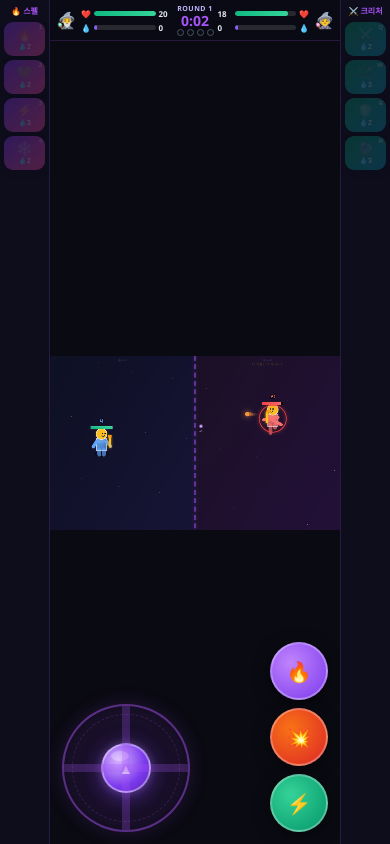
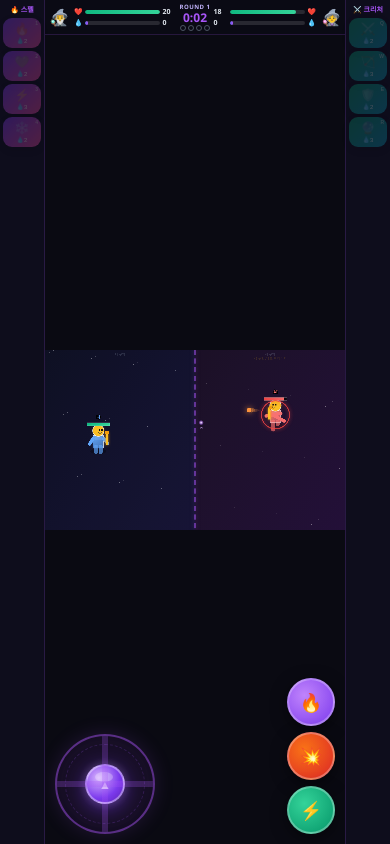
Before and after one commit to HongbinPark99/spell-arena, a plain HTML site: page index.html in a window 390 px wide. Both pictures are taken after a click on the button "⚡ 게임 시작". Drawn offline with Linux system fonts and the light colour scheme.

Commit message:
모바일 UI 최적화, 얼음 공격 변경, 스펠 속도 감소

```diff
--- a/index.html
+++ b/index.html
@@ -206,8 +206,43 @@ body{
 
 /* Show on touch/narrow (Galaxy Fold inner ~280px, outer ~375px, regular mobile ≤820px) */
 @media (max-width:900px),(pointer:coarse),(max-device-width:900px){
-  .side-panel{width:clamp(50px,8vw,72px);}
-  .action-btn{font-size:13px;padding:5px 2px;}
+  #menuScreen{padding:12px;}
+  #menuScreen h1{font-size:clamp(16px,4vw,32px);}
+  .tagline{font-size:clamp(8px,1.3vw,11px);}
+  .mode-tabs{gap:6px;}
+  .tab-btn{padding:8px 12px;font-size:clamp(11px,1.8vw,13px);}
+  .info-grid{grid-template-columns:1fr;gap:5px;font-size:clamp(8px,1.3vw,11px);}
+  .info-card{padding:7px;}
+  .primary-btn{padding:8px 20px;font-size:clamp(12px,1.8vw,14px);}
+  .mp-panel{padding:10px;}
+  .mp-input{padding:8px 10px;font-size:14px;}
+  .room-code{font-size:clamp(20px,4vw,28px);}
+
+  #hud{padding:3px 4px;gap:3px;}
+  .hud-bars{gap:2px;}
+  .hud-bar-row{font-size:7px;gap:2px;}
+  .hud-track{height:4px;min-width:15px;}
+  .hud-val{font-size:7px;}
+  #round-info{font-size:6px;}
+  #timer{font-size:12px;}
+  .pips{gap:2px;}
+  .pip{width:6px;height:6px;border-width:1px;}
+
+  .side-panel{width:clamp(45px,7vw,65px);gap:3px;padding:4px 3px;}
+  .panel-title{font-size:7px;margin-bottom:1px;}
+  .action-btn{font-size:12px;padding:4px 2px;gap:1px;}
+  .action-btn .key{font-size:5px;}
+  .action-btn .cost{font-size:6px;}
+  .cd-mask{font-size:8px;}
+
+  #joystick-zone{width:100px;height:100px;bottom:10px;left:10px;}
+  #joystick-base{border-width:2px;}
+  #joystick-stick{width:40px;height:40px;}
+  #stick-arrow{font-size:12px;}
+
+  #mobile-actions{bottom:10px;right:10px;gap:6px;}
+  .mob-btn{width:48px;height:48px;font-size:18px;border-width:2px;}
+
   #joystick-zone,#mobile-actions{display:flex;}
 }
 </style>
@@ -323,10 +358,10 @@ const CFG={
   NET_HZ:30,          // 30hz sync - smoother
 };
 const SPELL_DEFS=[
-  {id:0,name:'화염구',cost:2,type:'proj',dmg:5, spd:5, size:14,color:'#ff4444',icon:'🔥',cd:700},
+  {id:0,name:'화염구',cost:2,type:'proj',dmg:5, spd:3.5, size:14,color:'#ff4444',icon:'🔥',cd:700},
   {id:1,name:'치유',  cost:2,type:'heal',heal:5,                icon:'💚',      cd:2500},
-  {id:2,name:'번개',  cost:3,type:'proj',dmg:8, spd:10,size:11,color:'#faff00',icon:'⚡',cd:1100},
-  {id:3,name:'얼음',  cost:2,type:'proj',dmg:4, spd:4.5, size:17,color:'#60a5fa',icon:'❄️',cd:550},
+  {id:2,name:'번개',  cost:3,type:'proj',dmg:8, spd:7,size:11,color:'#faff00',icon:'⚡',cd:1100},
+  {id:3,name:'얼음',  cost:2,type:'proj',dmg:4, spd:3, size:17,color:'#60a5fa',icon:'❄️',cd:550},
 ];
 const CREATURE_DEFS=[
   {id:0,name:'검사',  cost:2,atk:4,spd:2.8,icon:'⚔️',size:22,color:'#22c55e',hp:1},
@@ -796,7 +831,10 @@ class Character{
     this.basicCdPct=0; // for remote display
   }
   isInDanger(){
-    if(this.side==='player') return this.x>CFG.MID+40;
+    if(this.side==='player'){
+      if(this.facing==='right') return this.x>CFG.MID+40;
+      else return this.x<CFG.MID-40;
+    }
     return this.x>CFG.MID+40;
   }
   updateDanger(dt){
@@ -835,7 +873,7 @@ class Character{
     const T=Date.now();
     const{x,y,color,facing,side}=this;
     const isMoving=(side==='player')
-      ?(joy.moving||keys['ArrowLeft']||keys['ArrowRight']||keys['ArrowUp']||keys['ArrowDown']||keys['KeyA']||keys['KeyD']||keys['KeyW']||keys['KeyS'])
+      ?(joy.moving||keys['ArrowLeft']||keys['ArrowRight']||keys['ArrowUp']||keys['ArrowDown'])
       :true;
     const leg=isMoving?Math.sin(T*.012)*11:0;
     const arm=isMoving?Math.sin(T*.012)*9:0;
@@ -1068,9 +1106,11 @@ const G={
     if(p.spellCd[i]&&now<p.spellCd[i]) return;
     if(def.type==='proj'){
       const dir=p.facing==='right'?1:-1;
+      let vy=0;
+      if(i===3) vy=Math.sin(now*0.006)*4; // 얼음: 위아래로 움직임
       const pj=new Projectile({
         x:p.x+dir*30,y:p.y-8,
-        vx:dir*def.spd,vy:0,
+        vx:dir*def.spd,vy:vy,
         dmg:def.dmg,size:def.size,color:def.color,
         owner:'player',
       });
@@ -1123,10 +1163,10 @@ const G={
     let dx=0,dy=0;
     if(joy.moving){dx=joy.dx;dy=joy.dy;}
     else{
-      if(keys['ArrowLeft']||keys['KeyA'])  dx-=1;
-      if(keys['ArrowRight']||keys['KeyD']) dx+=1;
-      if(keys['ArrowUp']||keys['KeyW'])    dy-=1;
-      if(keys['ArrowDown']||keys['KeyS'])  dy+=1;
+      if(keys['ArrowLeft'])  dx-=1;
+      if(keys['ArrowRight']) dx+=1;
+      if(keys['ArrowUp'])    dy-=1;
+      if(keys['ArrowDown'])  dy+=1;
       if(dx&&dy){dx*=.707;dy*=.707;}
     }
     if(dx>0) p.facing='right';
```
